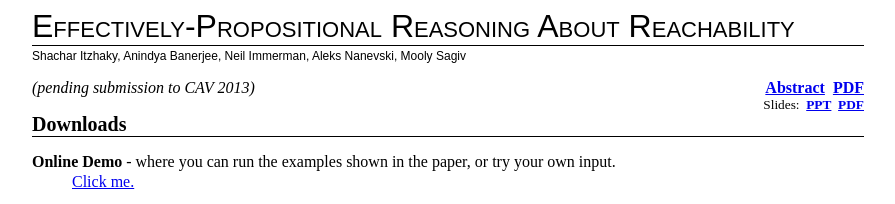
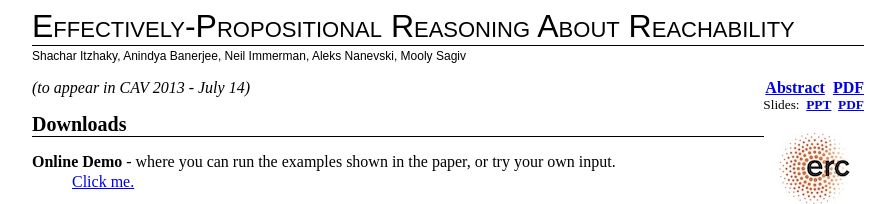
Before and after one commit to corwin-of-amber/Web.Page, a plain HTML site: page w/afwp.html in a window 1280 px wide. Shown: the top 204 px of the page, without its empty margins (192-1087 px from the left). Drawn offline with Linux system fonts and the light colour scheme.

Commit message:
TXT: Paper status changed from submitted to accepted. Added ERC logo acknowledgment.

```diff
--- a/w/afwp.html
+++ b/w/afwp.html
@@ -13,13 +13,15 @@
       <div class="authors">
 	Shachar Itzhaky, Anindya Banerjee, Neil Immerman, Aleks Nanevski, Mooly Sagiv
 	  </div>
-      <p><i>(pending submission to CAV 2013)</i>
+      <p><i>(to appear in CAV 2013 - July 14)</i>
       <span class="paper-links">
         <a onclick="tog('cav13-abstract'); return false" href="#">Abstract</a>&nbsp;
         <a href="dl/cav2013.pdf">PDF</a><br/>
         <span class="paper-sublinks">
         Slides:&nbsp; <a href="dl/effectively-propositional-talk.ppt">PPT</a>&nbsp; <a href="dl/effectively-propositional-talk.pdf">PDF</a>
 		</span>
+		<br><img style="margin-top: 20px" src="images/erc-logo-100px.jpg"/>
+		<br><span style="font-family: sans-serif; font-size: smaller">ERC Funded</span>
       </span>
       </p>
       <div id="cav13-abstract" class="abstract" style="display: none;">
```
Also changed, not shown: w/images/erc-logo-100px.jpg (added).
